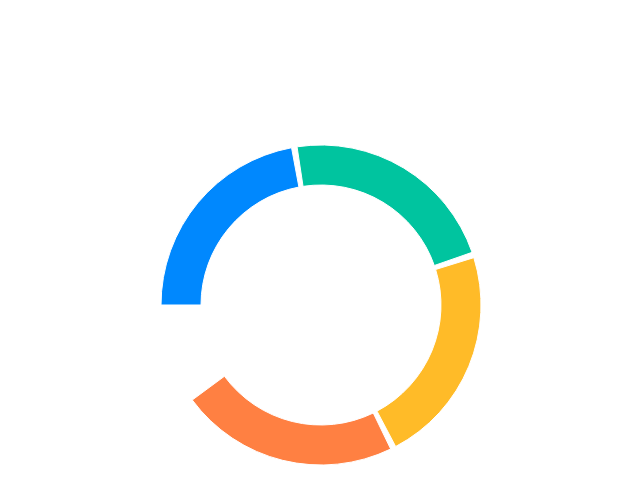
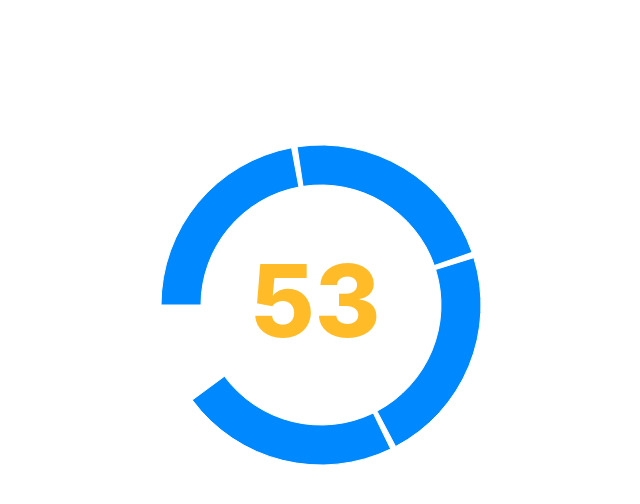
Before and after one commit to GX-CHEN/stand-timer, a React (Create React App) app: page / in a window 1280 px wide. Shown: the top 504 px of the page, without its empty margins (324-964 px from the left). Built offline with nearby package versions, Linux system fonts and the light colour scheme.

Commit message:
update color pallete

```diff
--- a/src/components/Donut.css
+++ b/src/components/Donut.css
@@ -0,0 +1,12 @@
+.number-count-container {
+    position: absolute;
+    height: 400px;
+    width: 400px;
+    display: flex;
+}
+
+.number-count {
+  margin: auto;
+  font-size: 100px;
+  font-weight: 800;
+}
--- a/src/components/Donut.js
+++ b/src/components/Donut.js
@@ -1,5 +1,6 @@
 import React from "react";
 import { PieChart, Pie, Cell } from "recharts";
+import "./Donut.css";
 
 const data = [
   { name: "Group A", value: 200 },
@@ -7,7 +8,7 @@ const data = [
   { name: "Group C", value: 200 },
   { name: "Group D", value: 200 }
 ];
-const COLORS = ["#0088FE", "#00C49F", "#FFBB28", "#FF8042"];
+const COLORS = ["#FF8042", "#FFBB28", "#00C49F", "#0088FE"];
 
 export default class Donut extends React.Component {
   constructor(props) {
@@ -18,18 +19,38 @@ export default class Donut extends React.Component {
   }
 
   componentDidMount = () => {
-    setInterval(() =>
+    setInterval(
+      () =>
         this.setState({
           timeRemain: this.state.timeRemain - 1
-      }), 1000
+        }),
+      1000
     );
   };
 
+  reset = () => {
+    this.setState({ timeRemain: 60 });
+  };
+
   render() {
-    const endAngle = 180 - this.state.timeRemain * 6;
-    console.log(endAngle);
+    const { timeRemain } = this.state;
+    const endAngle = 180 - timeRemain * 6;
+    const textColor =
+      timeRemain > 0 ? COLORS[timeRemain % COLORS.length] : "red";
+
+    const fillColor =
+      timeRemain > 0
+        ? COLORS[Math.floor((timeRemain - 1) / 15) % COLORS.length]
+        : "red";
     return (
-      <PieChart width={400} height={400} onMouseEnter={this.onPieEnter}>
+      <React.Fragment>
+        <div className="number-count-container">
+          <div className="number-count" style={{ color: textColor }}>
+            {this.state.timeRemain}
+          </div>
+        </div>
+
+        <PieChart width={400} height={400} onClick={this.reset}>
           <Pie
             data={data}
             cx={200}
@@ -44,10 +65,11 @@ export default class Donut extends React.Component {
             animationDuration={600}
           >
             {data.map((entry, index) => (
-            <Cell key={`cell-${index}`} fill={COLORS[index % COLORS.length]} />
+              <Cell key={`cell-${index}`} fill={fillColor} />
             ))}
           </Pie>
         </PieChart>
+      </React.Fragment>
     );
   }
 }
```
Lines whose indentation alone changed are shown as unchanged.
